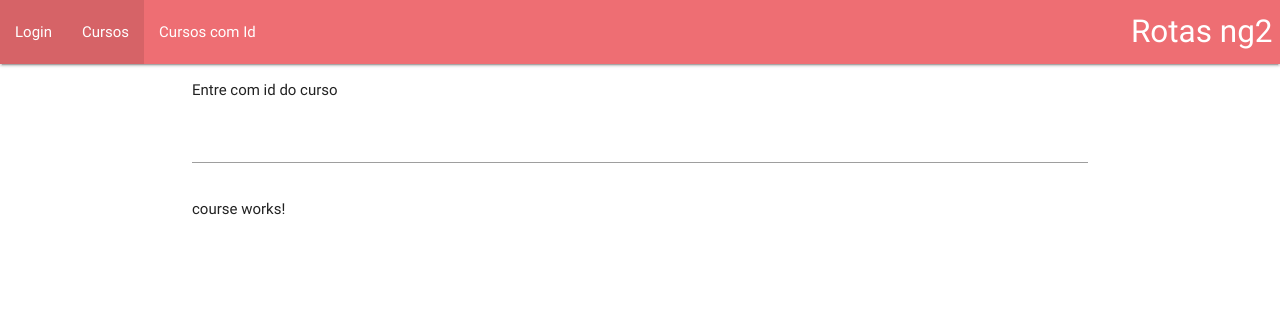
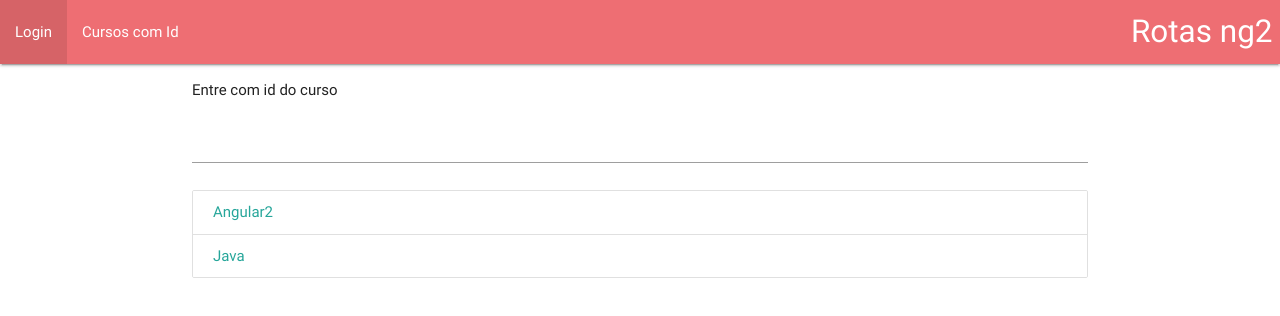
Before and after one commit to lhenriquegomescamilo/angular2, an Angular app in the folder working-with-routes/: page /courses in a window 1280 px wide. Shown: the top 316 px of the page. Built offline with nearby package versions, Linux system fonts and the light colour scheme.

Commit message:
master: Criando links para detalhes de cursos
* Um ponto interessante, é necessário aplicar o o modulo RouterModule, no módulo que você
  queria utilizar

```diff
--- a/working-with-routes/src/app/app.component.html
+++ b/working-with-routes/src/app/app.component.html
@@ -3,8 +3,7 @@
     <a routerLink="" class="brand-logo right">Rotas ng2</a>
     <ul id="nav-mobile" class="left hide-on-med-and-down">
       <li routerLinkActive="active"><a routerLink="/login">Login</a></li>
-      <li routerLinkActive="active"><a routerLink="/courses">Cursos</a></li>
-      <li routerLinkActive="active"><a [routerLink]="['courses',idCourse.value]">Cursos com Id</a></li>
+       <li routerLinkActive="active"><a [routerLink]="['courses',idCourse.value]">Cursos com Id</a></li>
     </ul>
   </div>
 </nav>
--- a/working-with-routes/src/app/course-detail/course-detail.component.ts
+++ b/working-with-routes/src/app/course-detail/course-detail.component.ts
@@ -1,13 +1,13 @@
-import { Component, OnInit } from '@angular/core';
-import { ActivatedRoute } from "@angular/router";
-import { Subscription } from "rxjs/Rx";
+import {Component, OnInit, OnDestroy} from '@angular/core';
+import {ActivatedRoute} from "@angular/router";
+import {Subscription} from "rxjs/Rx";
 
 @Component({
   selector: 'app-course-detail',
   templateUrl: 'course-detail.component.html',
   styleUrls: ['course-detail.component.css']
 })
-export class CourseDetailComponent implements OnInit {
+export class CourseDetailComponent implements OnInit,  OnDestroy {
 
   id: string = '';
   subscription: Subscription;
@@ -16,14 +16,15 @@ export class CourseDetailComponent implements OnInit {
     //  this.id = this.router.snapshot.params['id'];
   }
 
-  ngOnInit() {
+  ngOnInit(): void {
     this.subscription = this.router
       .params
       .subscribe((params: any) => {
         this.id = params['id'];
       });
   }
-  ngOnDestroy() {
+
+  ngOnDestroy(): void {
     this.subscription.unsubscribe();
   }
 
--- a/working-with-routes/src/app/course/course.component.html
+++ b/working-with-routes/src/app/course/course.component.html
@@ -1,3 +1,7 @@
-<p>
-  course works!
-</p>
+<div class="collection">
+  <a class="collection-item"
+     *ngFor="let course of courses"
+     [routerLink]="['courses',course.value]">
+    {{course.name}}
+  </a>
+</div>
--- a/working-with-routes/src/app/course/course.component.ts
+++ b/working-with-routes/src/app/course/course.component.ts
@@ -1,4 +1,5 @@
-import { Component, OnInit } from '@angular/core';
+import {Component, OnInit} from '@angular/core';
+import {CourseService} from "./course.service";
 
 @Component({
   selector: 'app-course',
@@ -7,9 +8,20 @@ import { Component, OnInit } from '@angular/core';
 })
 export class CourseComponent implements OnInit {
 
-  constructor() { }
+  private _courses: any[];
+
+  constructor(private _courseService: CourseService) {
+  }
 
   ngOnInit() {
+    this._courses = this._courseService.getCourses();
   }
 
+  get courses(): any[] {
+    return this._courses;
+  }
+
+  set courses(value: any[]) {
+    this._courses = value;
+  }
 }
--- /dev/null
+++ b/working-with-routes/src/app/course/course.service.ts
@@ -0,0 +1,17 @@
+import { Injectable } from '@angular/core';
+
+@Injectable()
+export class CourseService {
+
+  constructor() {
+    console.log('Só pra constar, eu fui injetado');
+  }
+
+
+  getCourses(){
+    return [
+      {id: 1, name : 'Angular2'},
+      {id: 2, name : 'Java'},
+    ];
+  }
+}
```
Also changed, not shown: working-with-routes/src/app/course/course.module.ts (+13 -6 lines), 1 other file (tests, documents, lock files or other folders).
